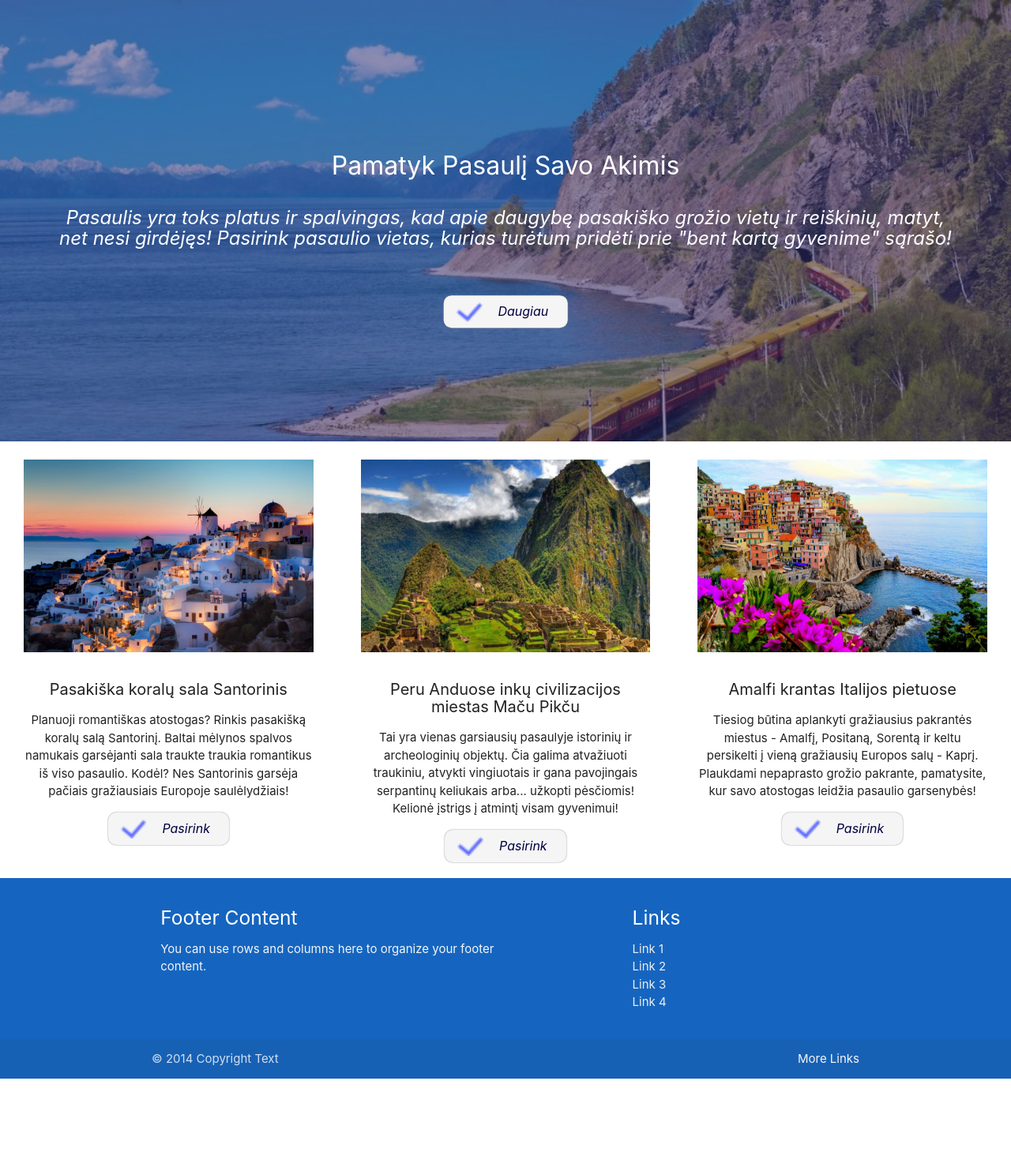
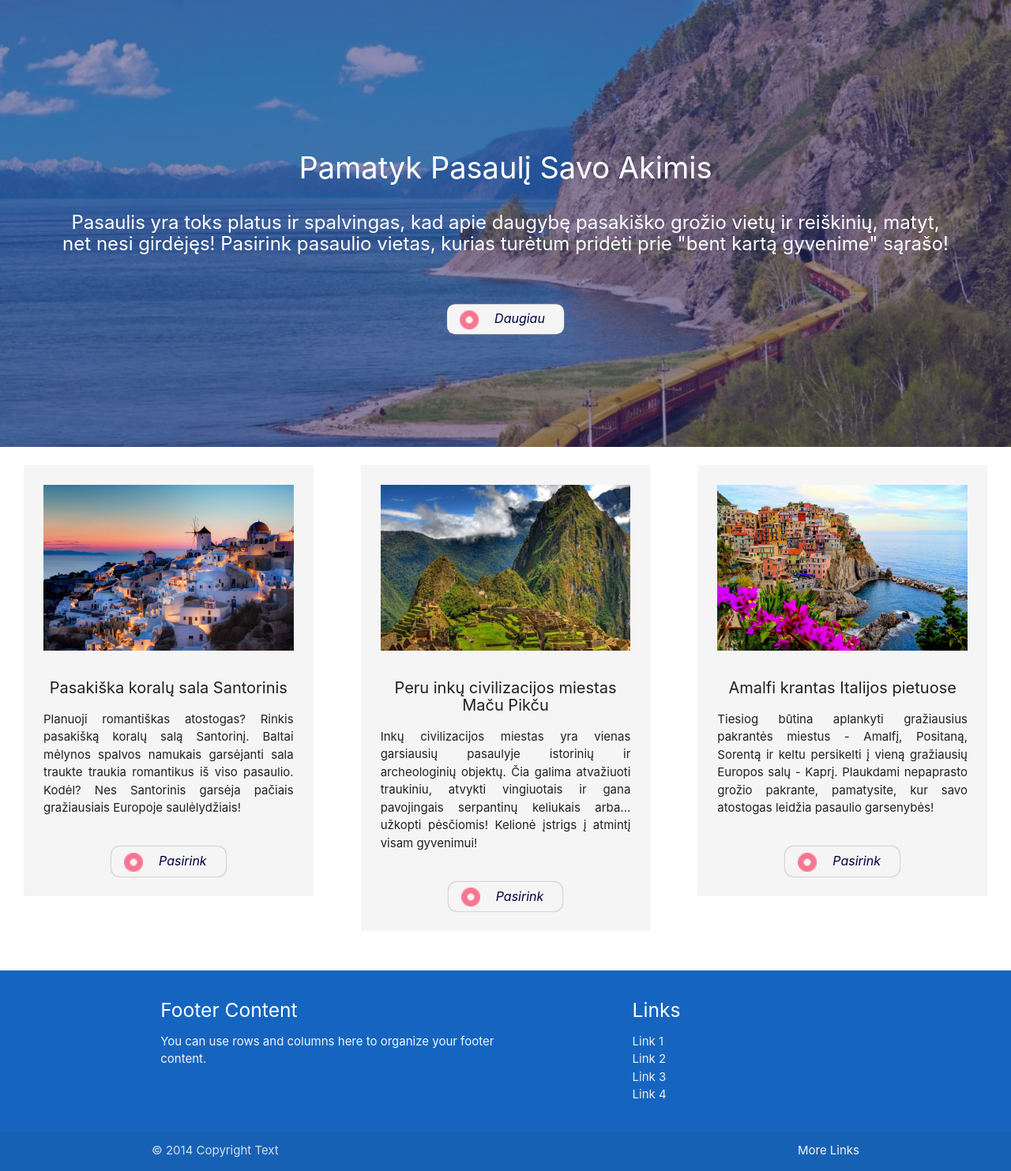
Before and after one commit to lunikas/numberOne, a PHP site: page /numberOne/ in a window 1280 px wide. Shown: the part 64-1547 px from the top of the page at 79% size. Before the commit the page ends 1430 px from the top, so only its background shows below. Run offline with PHP 8.4, Linux system fonts and the light colour scheme.

Commit message:
Pakoreguotas kodas

```diff
--- a/index.php
+++ b/index.php
@@ -14,7 +14,7 @@
 
     <div class="button-holder">
 
-      <a class="button" href="about.php"><img class="button-request" src="images/check.png">Daugiau</a>
+      <a class="button" href="about.php"><img class="button-request" src="images/primary.png">Daugiau</a>
     </div>
   </div>
 </header>
@@ -23,32 +23,38 @@
 
 <div class="row">
 
-  <div class="col s12 m6 l4 center-align plotis">
-    <img class="responsive-img" src="images/santorini.jpg" alt="">
-    <h3>Pasakiška koralų sala Santorinis</h3>
+  <div class="col s12 m12 l4 center-align plotis ">
+    <div class="fonas">
+      <img class="responsive-img" src="images/santorini.jpg" alt="">
+      <h3>Pasakiška koralų sala Santorinis</h3>
 
-    <p>Planuoji romantiškas atostogas? Rinkis pasakišką koralų salą Santorinį. Baltai mėlynos spalvos namukais garsėjanti sala traukte traukia romantikus iš viso pasaulio. Kodėl? Nes Santorinis garsėja pačiais gražiausiais Europoje saulėlydžiais!  </p>
-
-    <a class="button" href=""><img class="button-request" src="images/check.png">Pasirink</a>
+      <p>Planuoji romantiškas atostogas? Rinkis pasakišką koralų salą Santorinį. Baltai mėlynos spalvos namukais garsėjanti sala traukte traukia romantikus iš viso pasaulio. Kodėl? Nes Santorinis garsėja pačiais gražiausiais Europoje saulėlydžiais! </p>
+      <br>
+      <a class="button" href=""><img class="button-request" src="images/primary.png">Pasirink</a>
+    </div>
   </div>
 
 
-  <div class="col s12 m6 l4 center-align plotis">
+  <div class="col s12 m12 l4 center-align plotis">
+  <div class="fonas">
     <img class="responsive-img" src="images/machu-picchu.jpg" alt="">
-    <h3>Peru Anduose inkų civilizacijos miestas Maču Pikču</h3>
+    <h3>Peru inkų civilizacijos miestas Maču Pikču</h3>
 
-    <p>Tai yra vienas garsiausių pasaulyje istorinių ir archeologinių objektų. Čia galima atvažiuoti traukiniu, atvykti vingiuotais ir gana pavojingais serpantinų keliukais arba... užkopti pėsčiomis! Kelionė įstrigs į atmintį visam gyvenimui!</p>
-
-    <a class="button" href=""><img class="button-request" src="images/check.png">Pasirink</a>
+    <p>Inkų civilizacijos miestas yra vienas garsiausių pasaulyje istorinių ir archeologinių objektų. Čia galima atvažiuoti traukiniu, atvykti vingiuotais ir gana pavojingais serpantinų keliukais arba... užkopti pėsčiomis! Kelionė įstrigs į atmintį visam gyvenimui!</p>
+    <br>
+    <a class="button" href=""><img class="button-request" src="images/primary.png">Pasirink</a>
+  </div>
   </div>
 
-  <div class="col s12 m6 l4 center-align plotis">
+  <div class="col s12 m12 l4 center-align plotis">
+  <div class="fonas">
     <img class="responsive-img" src="images/amalfi2.jpg" alt="">
     <h3>Amalfi krantas Italijos pietuose</h3>
 
-    <p>Tiesiog būtina aplankyti gražiausius pakrantės miestus - Amalfį, Positaną, Sorentą ir keltu persikelti į vieną gražiausių Europos salų - Kaprį.  Plaukdami nepaprasto grožio pakrante, pamatysite, kur savo atostogas leidžia pasaulio garsenybės!</p>
-
-    <a class="button" href=""><img class="button-request" src="images/check.png">Pasirink</a>
+    <p>Tiesiog būtina aplankyti gražiausius pakrantės miestus - Amalfį, Positaną, Sorentą ir keltu persikelti į vieną gražiausių Europos salų - Kaprį. Plaukdami nepaprasto grožio pakrante, pamatysite, kur savo atostogas leidžia pasaulio garsenybės!</p>
+    <br>
+    <a class="button" href=""><img class="button-request" src="images/primary.png">Pasirink</a>
+  </div>
   </div>
 
 </div>
--- a/styles/style.css
+++ b/styles/style.css
@@ -190,6 +190,7 @@ header {
 .row .plotis{
     padding-left: 30px;
     padding-right: 30px;
+    padding-bottom: 30px;
 }
 
 .antraste {
@@ -198,16 +199,16 @@ header {
 }
 
 .antraste h1 {
-	text-align: center;
+	text-align:center;
 	color: white;
-	font-size:xx-large;
+	font-size: 38px;
 }
 
 .antraste h2 {
 	text-align: center;
 	color: white;
     font-size: x-large;
-    font-style: italic;
+    font-style:inherit;
 }
 
 .button-holder {
@@ -226,7 +227,7 @@ header {
 
 a.button {
     background-color:whitesmoke;
-    padding: 8px 24px;
+    padding: 6px 24px;
     color: #000040;
     font-size: 16px;
     font-style: italic;
@@ -256,4 +257,13 @@ a.button:hover {
 .plotis p{
     font-size: 15px;
     font-style:normal;
+    text-align: justify;
 }
+
+.fonas {
+	background-size: cover;
+    position: relative;
+    background-color:whitesmoke;
+    padding: 25px;
+
+}
```
Also changed, not shown: images/images.jpg (added), images/photo-1.jpg, images/primary.png (added), images/success.png (added).
